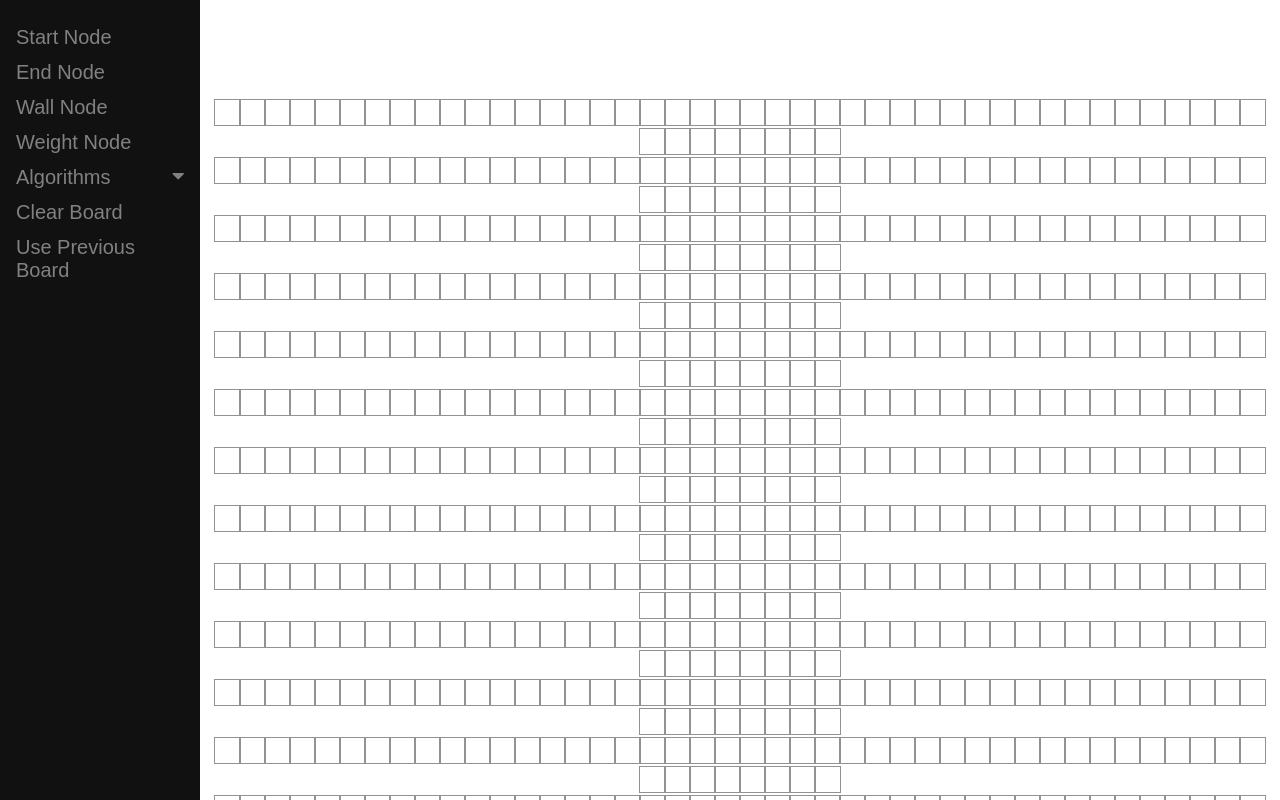
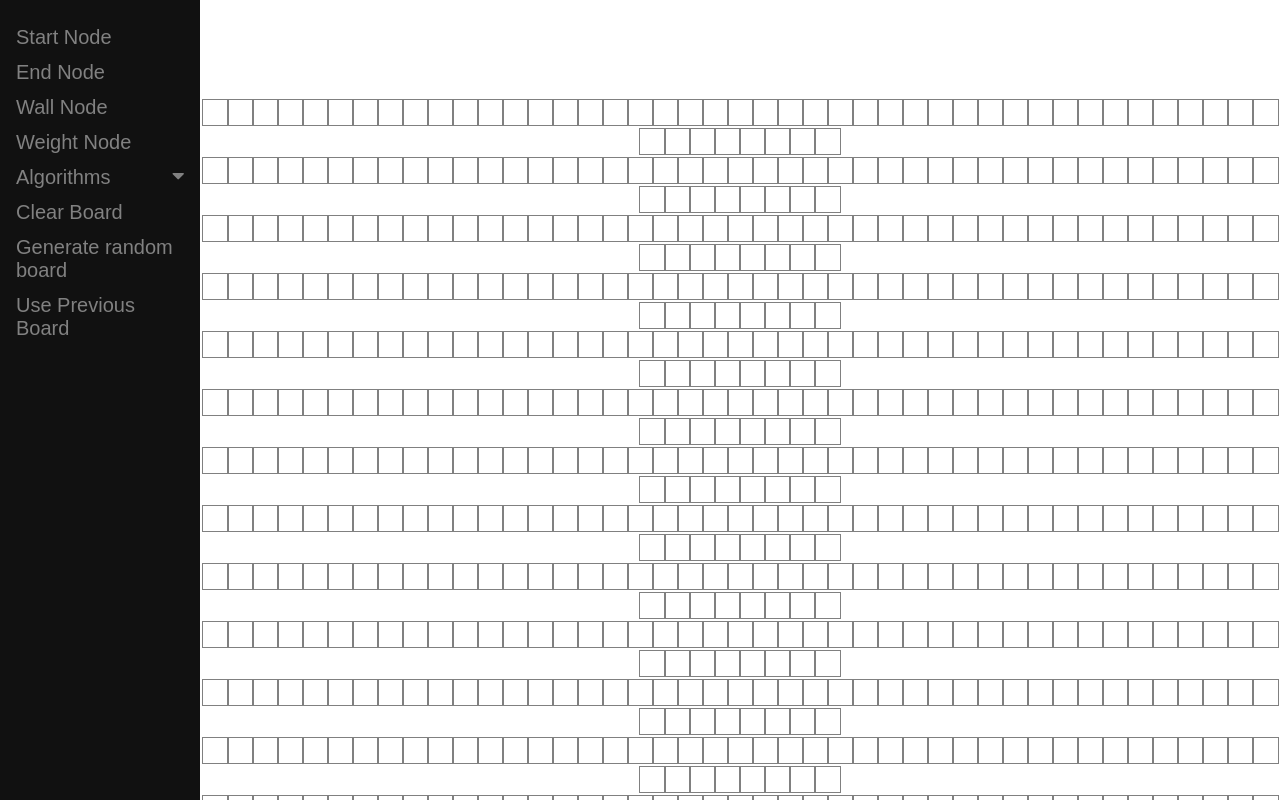
Before and after one commit to CSALS/Pathfinding-Visualizer, a React (Create React App) app: page / in a window 1280 px wide. Shown: the top 800 px of the page. Built offline with nearby package versions, Linux system fonts and the light colour scheme.

Commit message:
Added DFS maze algo

```diff
--- a/package.json
+++ b/package.json
@@ -7,7 +7,6 @@
     "react-dom": "^16.10.1",
     "react-scripts": "3.1.2"
   },
-  "homepage": "http://CSALS.github.io/Pathfinding-Visualizer",
   "scripts": {
     "start": "react-scripts start",
     "build": "react-scripts build",
--- a/src/PathfindingVisualizer/Node/Node.css
+++ b/src/PathfindingVisualizer/Node/Node.css
@@ -2,14 +2,14 @@
 .node {
   width: 25px;
   height: 25px;
-  outline: 1px solid rgb(148, 145, 145);
+  outline: 1px solid #808080;
   display: inline-block;
 }
 /* ADDITIONAL CLASSES For Nodes ======== */
 
 /* These are the styling which change colors of wall, start and finish */
 .node-wall {
-  background-color: rgb(12, 53, 71);
+  background-color: black;
 }
 .node-finish {
   background-image:url('../../assets/end.svg');
--- a/src/PathfindingVisualizer/PathfindingVisualizer.css
+++ b/src/PathfindingVisualizer/PathfindingVisualizer.css
@@ -45,7 +45,7 @@ body {
 .main {
   margin-left: 200px; /* Same as the width of the sidenav */
   font-size: 20px; /* Increased text to enable scrolling */
-  padding: 0px 10px;
+  /* padding: 0px 10px; */
 }
 
  .info {
--- a/src/PathfindingVisualizer/PathfindingVisualizer.jsx
+++ b/src/PathfindingVisualizer/PathfindingVisualizer.jsx
@@ -151,6 +151,63 @@ export default class PathfindingVisualizer extends Component {
     console.log("TODO: Implement use previous board function");
   }
 
+  dfs1(grid, x, y) {
+    const node = grid[x][y];
+    node.isVisited = true;
+    node.isWall = true;
+    const array = [0, 1, 2, 3];
+    for (let i = array.length - 1; i > 0; i--) {
+      let rand = Math.floor(Math.random() * (i + 1));
+      [array[i], array[rand]] = [array[rand], array[i]]
+    }
+    console.log(array)
+    const side_nodes_x1 = [0, 0, 1, -1];
+    const side_nodes_y1 = [1, -1, 0, 0];
+    const side_nodes_x2 = [0, 0, 2, -2];
+    const side_nodes_y2 = [2, -2, 0, 0];
+    for (let k = 0; k < array.length; ++k) {
+      const i = array[k];
+      const { col, row } = node;
+      const new_x2 = row + side_nodes_x2[i];
+      const new_y2 = col + side_nodes_y2[i];
+      if (!(new_x2 >= 0 && new_y2 >= 0 && new_x2 < grid.length && new_y2 < grid[0].length)) continue;
+      const neighbor = grid[new_x2][new_y2];
+      if (neighbor.isVisited === true || neighbor.isWall === true) continue;
+      const new_x1 = row + side_nodes_x1[i];
+      const new_y1 = col + side_nodes_y1[i];
+      if ((new_x1 >= 0 && new_y1 >= 0 && new_x1 < grid.length && new_y1 < grid[0].length)) {
+        grid[new_x1][new_y1].isWall = true;
+      }
+      this.dfs1(grid, new_x2, new_y2);
+    }
+  }
+  genRandomBoard() {
+    //20*50 board
+    const { grid } = this.state;
+    for (const row of grid) {
+      for (const node of row) {
+        node.isWall = false;
+        node.isVisited = false;
+      }
+    }
+    let start_x = getRandomInteger(0, 20);
+    let start_y = getRandomInteger(0, 50);
+    while (start_x % 2 != 0) {
+      start_x = getRandomInteger(0, 20);
+    }
+    while (start_y % 2 != 0) {
+      start_y = getRandomInteger(0, 50);
+    }
+    console.log(start_x, start_y);
+    this.dfs1(grid, start_x, start_y);
+    for (const row of grid) {
+      for (const node of row) {
+        node.isVisited = !node.isVisited;
+      }
+    }
+    this.setState({ grid });
+  }
+
   handleAlgorithmsDropdown() {
     let algorithmsContainer = document.getElementsByClassName("dropdown-container")[0].style;
     if (algorithmsContainer.display === "block") {
@@ -268,6 +325,7 @@ export default class PathfindingVisualizer extends Component {
             <button id="astar_nd" onClick={() => this.visualizeAStar(false)} >No Diagonal Movement Allowed</button>
           </div>
           <button id="clear" onClick={() => this.clearBoard()}>Clear Board</button>
+          <button id="randomBoard" onClick={() => this.genRandomBoard()}>Generate random board</button>
           <button id="prevGrid" onClick={() => this.getPrevBoard()}>Use Previous Board</button>
         </div>
 
@@ -302,6 +360,16 @@ export default class PathfindingVisualizer extends Component {
   }
 
   // Pathfinding Algorithms Helper FUnctions
+  refreshBoard(currGrid) {
+    const grid = currGrid.slice();
+    for (const row of grid) {
+      for (const node of row) {
+        node.distance = Infinity;
+        node.isVisited = false;
+      }
+    }
+    return grid;
+  }
   visualizeDijkstra(diagonal) {
     if (START_NODE_ROW == -1 || START_NODE_COL == -1) {
       alert("start node isn't selected");
@@ -313,9 +381,10 @@ export default class PathfindingVisualizer extends Component {
     document.getElementsByClassName("info")[0].innerHTML =
       "Dijkstra's Algorithm is <strong>weighted</strong> algorithm and <strong>guarentees</strong> shortest path";
     this.disableExceptClearboard();
-    const { grid } = this.state;
+    let { grid } = this.state;
     const startNode = grid[START_NODE_ROW][START_NODE_COL];
     const finishNode = grid[FINISH_NODE_ROW][FINISH_NODE_COL];
+    grid = this.refreshBoard(grid);
     const visitedNodesInOrder = dijkstra(grid, startNode, finishNode, diagonal);
     const nodesInShortestPathOrder = getNodesInShortestPathOrder(finishNode);
     // console.log(visitedNodesInOrder);
@@ -333,9 +402,10 @@ export default class PathfindingVisualizer extends Component {
     document.getElementsByClassName("info")[0].innerHTML =
       "Breadth First Search Algorithm is <strong>unweighted</strong> algorithm and <strong>guarentees</strong> shortest path";
     this.disableExceptClearboard();
-    const { grid } = this.state;
+    let { grid } = this.state;
     const startNode = grid[START_NODE_ROW][START_NODE_COL];
     const finishNode = grid[FINISH_NODE_ROW][FINISH_NODE_COL];
+    grid = this.refreshBoard(grid);
     const visitedNodesInOrder = bfs(grid, startNode, finishNode, diagonal);
     const nodesInShortestPathOrder = getNodesInShortestPathOrder(finishNode);
     // console.log(visitedNodesInOrder);
@@ -353,9 +423,10 @@ export default class PathfindingVisualizer extends Component {
     document.getElementsByClassName("info")[0].innerHTML =
       "Depth First Search Algorithm is <strong>unweighted</strong> algorithm and <strong>doesn't</strong> guarentees shortest path";
     this.disableExceptClearboard();
-    const { grid } = this.state;
+    let { grid } = this.state;
     const startNode = grid[START_NODE_ROW][START_NODE_COL];
     const finishNode = grid[FINISH_NODE_ROW][FINISH_NODE_COL];
+    grid = this.refreshBoard(grid);
     const visitedNodesInOrder = dfs(grid, startNode, finishNode, diagonal);
     const nodesInShortestPathOrder = getNodesInShortestPathOrder(finishNode);
     // console.log(visitedNodesInOrder);
@@ -411,9 +482,9 @@ export default class PathfindingVisualizer extends Component {
 
 const getInitialGrid = () => {
   const grid = [];
-  for (let row = 0; row < 20; row++) {
+  for (let row = 0; row < 21; row++) {
     const currentRow = [];
-    for (let col = 0; col < 50; col++) {
+    for (let col = 0; col < 51; col++) {
       currentRow.push(createNode(col, row));
     }
     grid.push(currentRow);
@@ -481,3 +552,7 @@ const getNewGridWithWeightToggled = (grid, row, col) => {
   newGrid[row][col] = newNode;
   return newGrid;
 }
+
+const getRandomInteger = (min, max) => {
+  return Math.floor(Math.random() * (max - min)) + min;
+}
```
Also changed, not shown: src/algorithms/astar.js (added), 2 other files (tests, documents, lock files or other folders).
